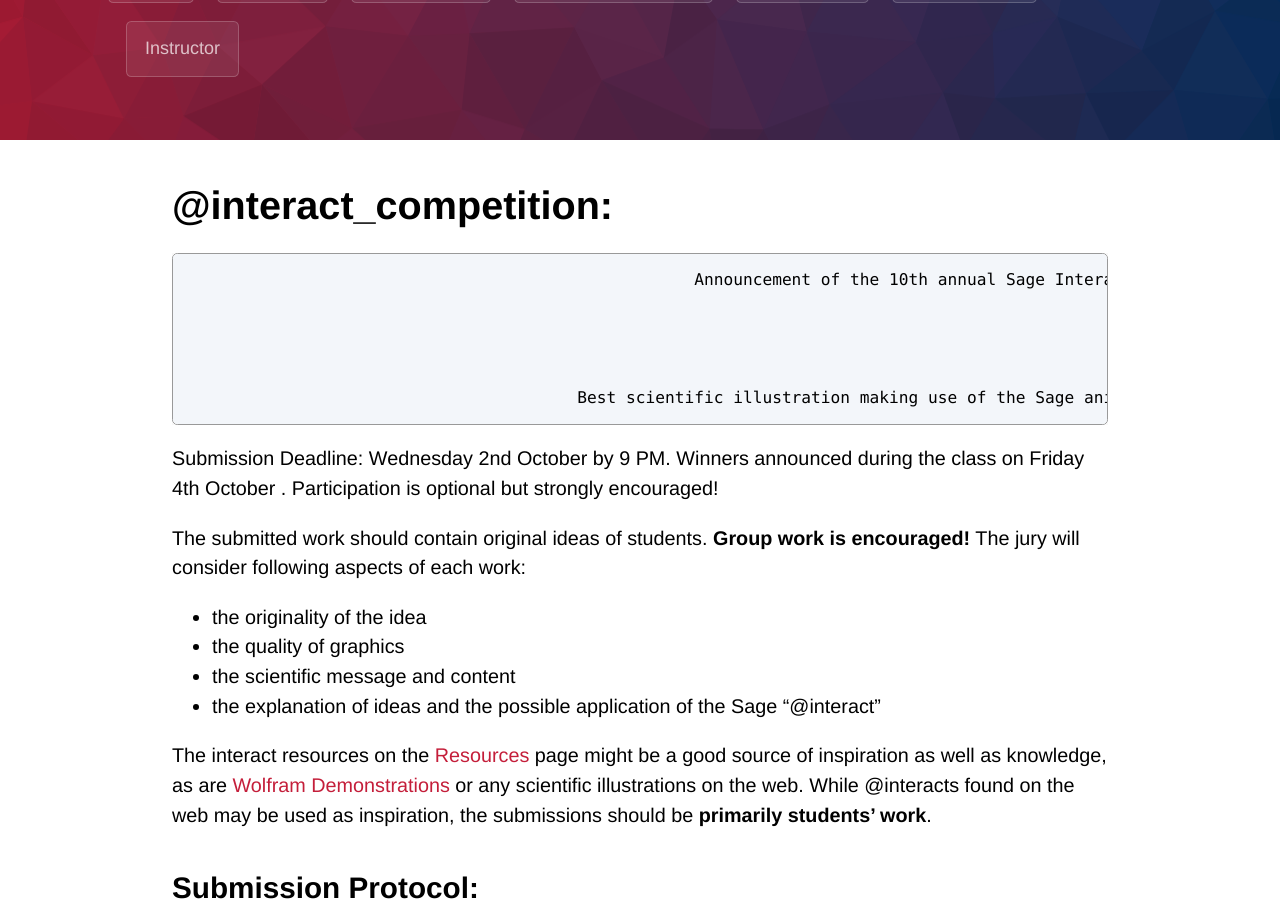
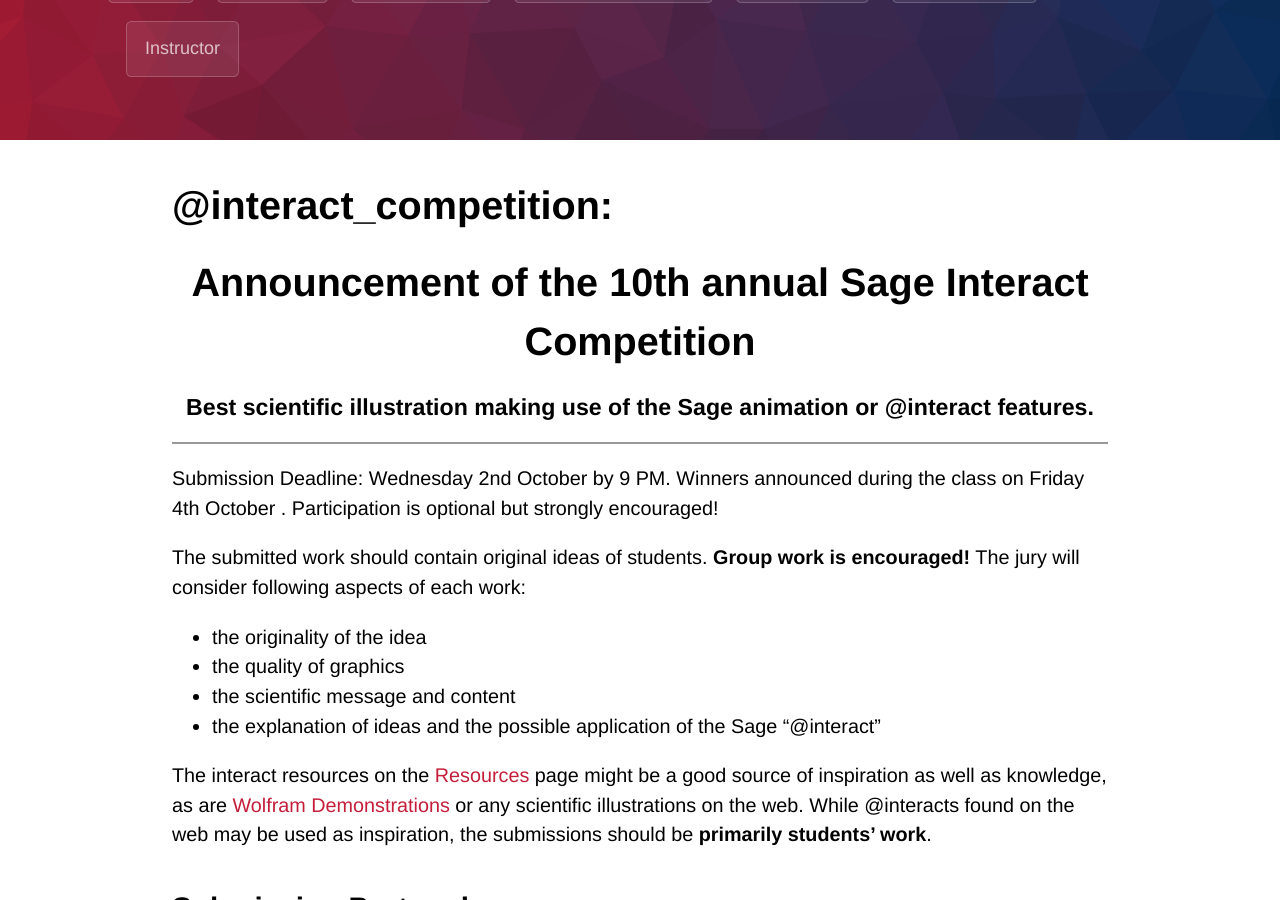
Before and after one commit to WoComtoQC/wocomtoqc.github.io, a Jekyll site: the page built from interact.md, in a window 1280 px wide and 900 px high, scrolled down 310 px. Built offline with Jekyll 4.4.1, drawn with Linux system fonts in a browser that asks for light colours; some web fonts are replaced; our own code applies the rules of GitHub Pages for plain Markdown files.

Commit message:
Update interact.md

```diff
--- a/interact.md
+++ b/interact.md
@@ -6,14 +6,19 @@ layout: default
 # @interact_competition:
 
 
-
-                                                        Announcement of the 10th annual Sage Interact Competition
+  <div align="center"><h1>
+  Announcement of the 10th annual Sage Interact Competition
+  </h1></div>
 
 
 
+  <div align="center"><h3>
+   Best scientific illustration making use of the Sage animation or @interact features.
+  </h3></div>
 
-                                            Best scientific illustration making use of the Sage animation or @interact features.
 
+
+ ****
 
 
 Submission Deadline:  Wednesday 2nd October by 9 PM.
```
